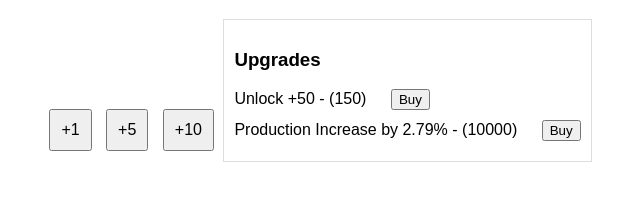
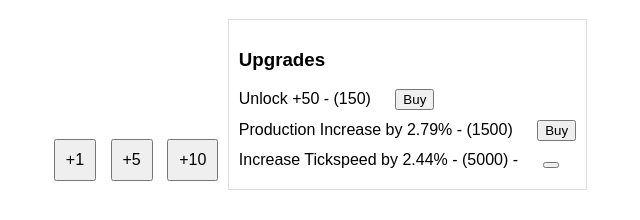
Before and after one commit to Ilikegoogology/A-Complex-Game, a plain HTML site: page index.html in a window 1280 px wide. Shown: the part 108-328 px from the top of the page, without its empty margins (322-962 px from the left). Drawn offline with Linux system fonts and the light colour scheme.

Commit message:
Update index.html

```diff
--- a/index.html
+++ b/index.html
@@ -55,9 +55,12 @@
             <button id="upgrade-50" onclick="purchaseUpgrade(50, 150, false)">Buy</button>
         </div>
         <div class="upgrade">
-            <span>Production Increase by 2.79% - (10000)</span>
-            <button onclick="purchaseUpgrade(0.05, 10000, true)">Buy</button>
+            <span>Production Increase by 2.79% - (1500)</span>
+            <button onclick="purchaseUpgrade(0.05, 15000, true)">Buy</button>
         </div>
+    <div class="upgrade">
+        <span>Increase Tickspeed by 2.44% - (5000) - </span>
+        <button onclick="purchaseUpgrade(0.75, 5000, true)"^Buy</button>
     </div>
 
     <script>
```
